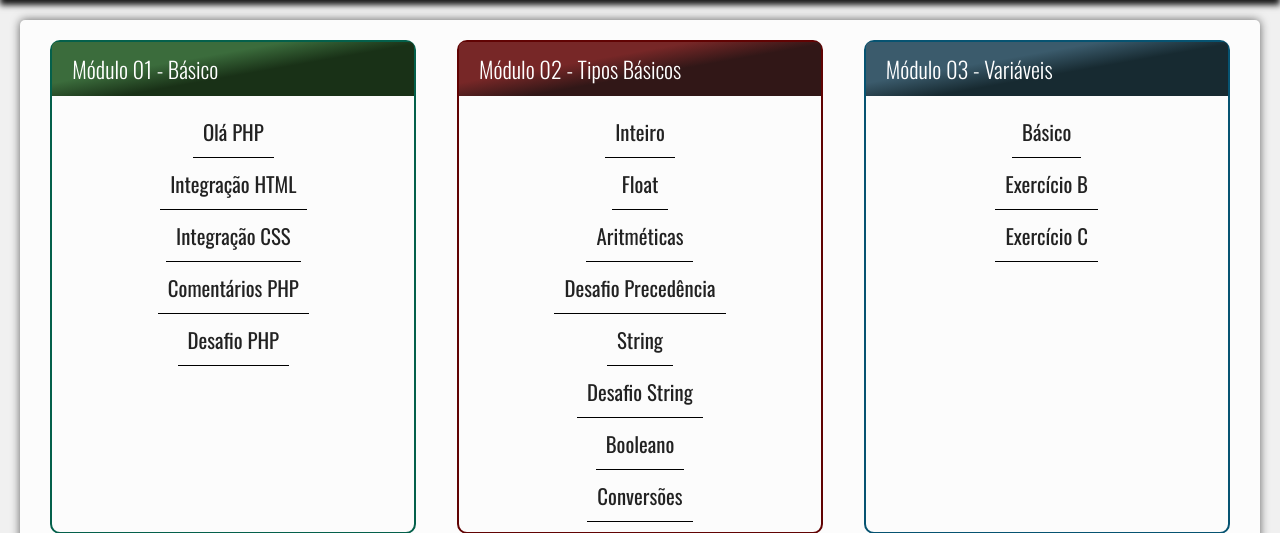
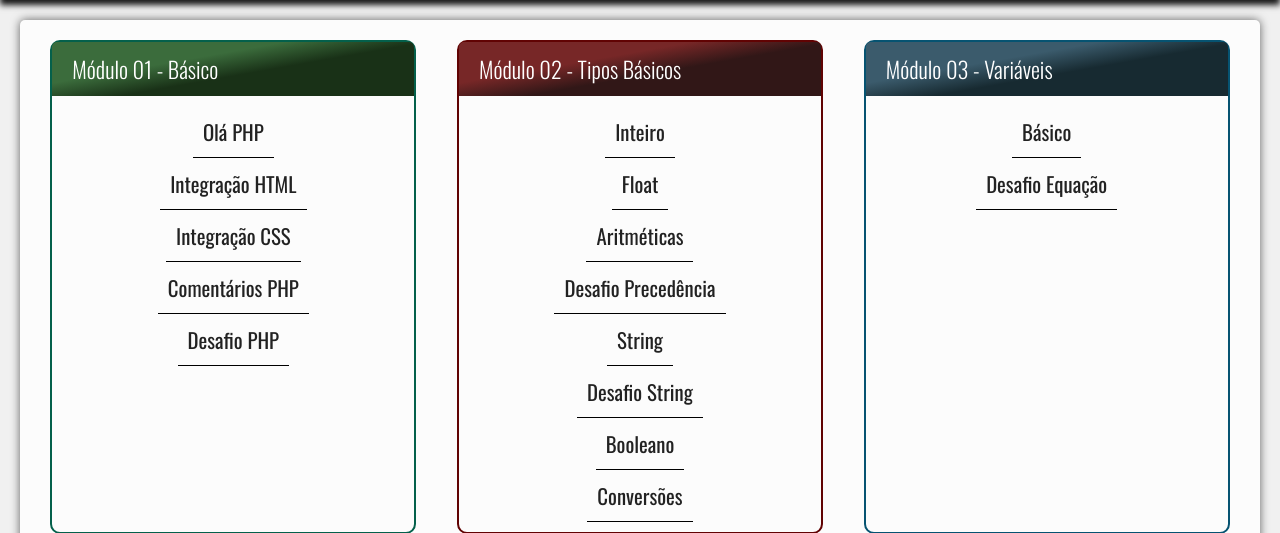
Before and after one commit to DarlanSchmeller/Curso-PHP, a PHP site: page / in a window 1280 px wide. Shown: the part 140-673 px from the top of the page. Run offline with PHP 8.4, Linux system fonts and the light colour scheme.

Commit message:
begin equation challenge

```diff
--- a/index.php
+++ b/index.php
@@ -65,12 +65,10 @@
                         <li><a href="exercicio.php?dir=variaveis&file=basico">
                             Básico
                         </a></li>
-                        <li><a href="#">
-                            Exercício B
+                        <li><a href="exercicio.php?dir=variaveis&file=desafioequacao">
+                            Desafio Equação
                         </a></li>
-                        <li><a href="#">
-                            Exercício C
-                        </a></li>
+
                     </ul>
                 </div>
                 <div class="module purple">
--- a/variaveis/basico.php
+++ b/variaveis/basico.php
@@ -46,3 +46,5 @@ $vÂr42 = 'válido mãs não recomendado'; // Evitar acentos
 // $6var = 'invalido'
 // $%var7 = 'invalido'
 // $var8% = 'invalido'
+
+echo '<br>';
```
Also changed, not shown: variaveis/desafioequacao.php (added, +11 -0 lines).
